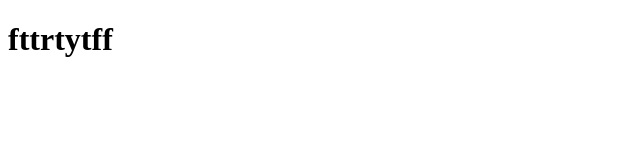
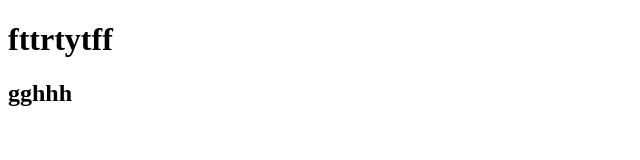
Before and after one commit to nithish2472007/demo, a plain HTML site: page index.html in a window 1280 px wide. Shown: the whole page, without its empty margins (0-640 px from the left). Drawn offline with Linux system fonts and the light colour scheme.

Commit message:
added new name

```diff
--- a/index.html
+++ b/index.html
@@ -5,6 +5,7 @@
     <meta name="viewport" content="width=device-width, initial-scale=1.0">
     <title>nithish</title>
     <h1>fttrtytff</h1>
+    <h2>gghhh</h2>
 </head>
 <body>
 
```
